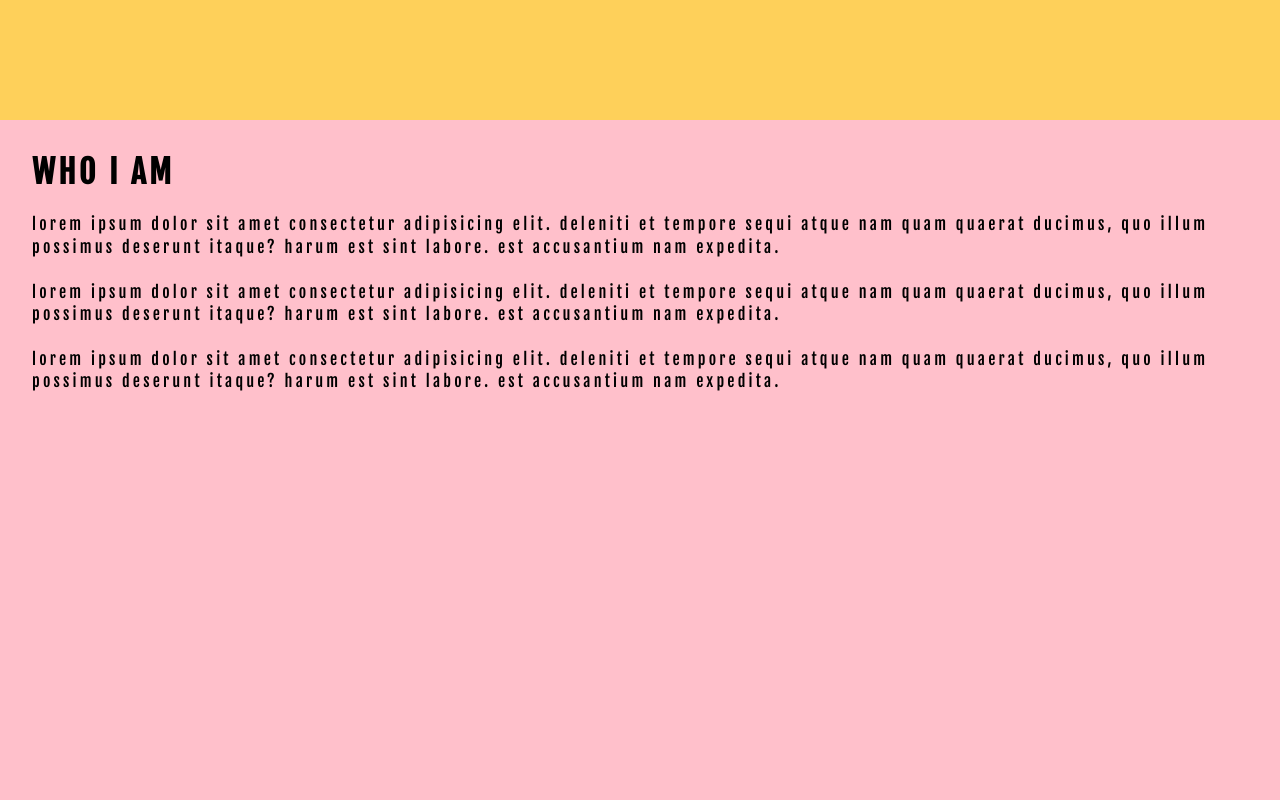
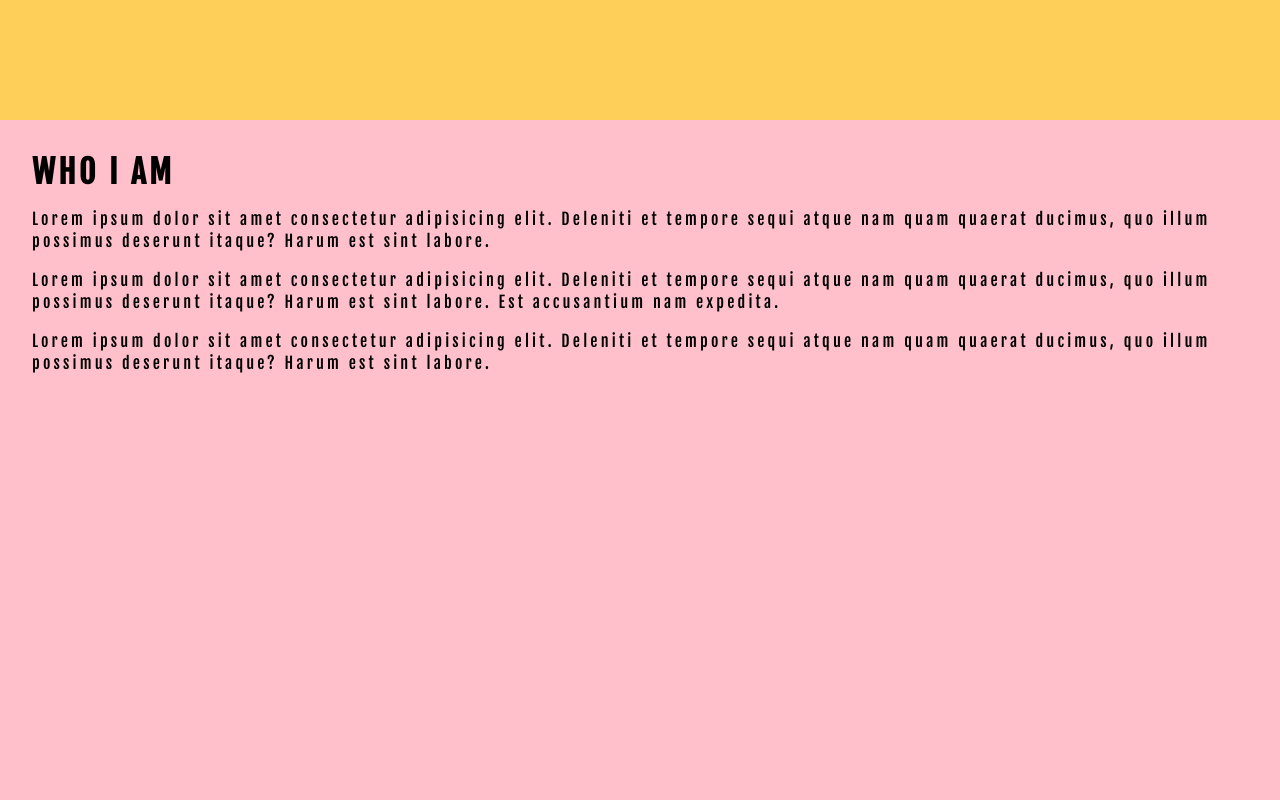
Before and after one commit to thomaswennhall/portfolio, a Vue app: page / in a window 1280 px wide. Shown: the part 680-1480 px from the top of the page. Built offline with nearby package versions, Linux system fonts and the light colour scheme.

Commit message:
About view use flex to make editing text simpler

```diff
--- a/src/views/About.vue
+++ b/src/views/About.vue
@@ -1,21 +1,21 @@
 <template>
   <section id="about">
       <h1 class="heading">Who I am</h1>
-      <p> Lorem ipsum dolor sit amet consectetur adipisicing elit.
-        Deleniti et tempore sequi atque nam quam quaerat ducimus, quo illum possimus deserunt itaque?
-        Harum est sint labore. Est accusantium nam expedita.
-        <br/>
-        <br/>
+      <p>
         Lorem ipsum dolor sit amet consectetur adipisicing elit.
         Deleniti et tempore sequi atque nam quam quaerat ducimus, quo illum possimus deserunt itaque?
-        Harum est sint labore. Est accusantium nam expedita.
-        <br/>
-        <br/>
+        Harum est sint labore.
+      </p>
+      <p>
         Lorem ipsum dolor sit amet consectetur adipisicing elit.
         Deleniti et tempore sequi atque nam quam quaerat ducimus, quo illum possimus deserunt itaque?
         Harum est sint labore. Est accusantium nam expedita.
       </p>
-
+      <p>
+        Lorem ipsum dolor sit amet consectetur adipisicing elit.
+        Deleniti et tempore sequi atque nam quam quaerat ducimus, quo illum possimus deserunt itaque?
+        Harum est sint labore.
+      </p>
   </section>
 </template>
 
@@ -29,15 +29,12 @@ export default {
   #about{
     background-color: pink;
 
-    .heading{
-      grid-column: span 3;
-    }
+    display: flex;
+    flex-direction: column;
 
     p{
-      grid-column: span 5;
-      grid-row: 2 / span 11;
-
-      text-transform: lowercase;
+      text-transform: none;
+      margin-top: 1rem;
     }
   }
 </style>
```
